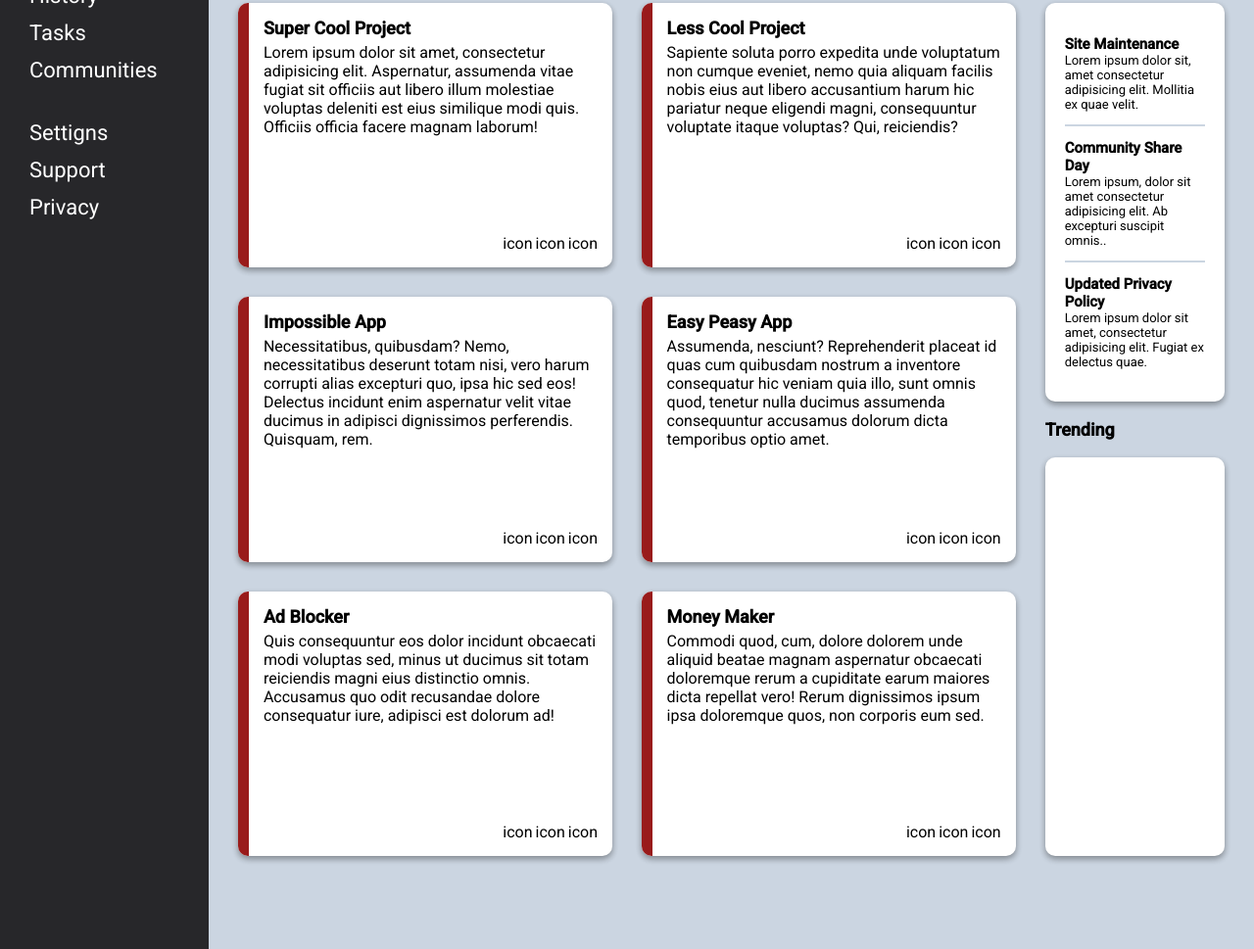
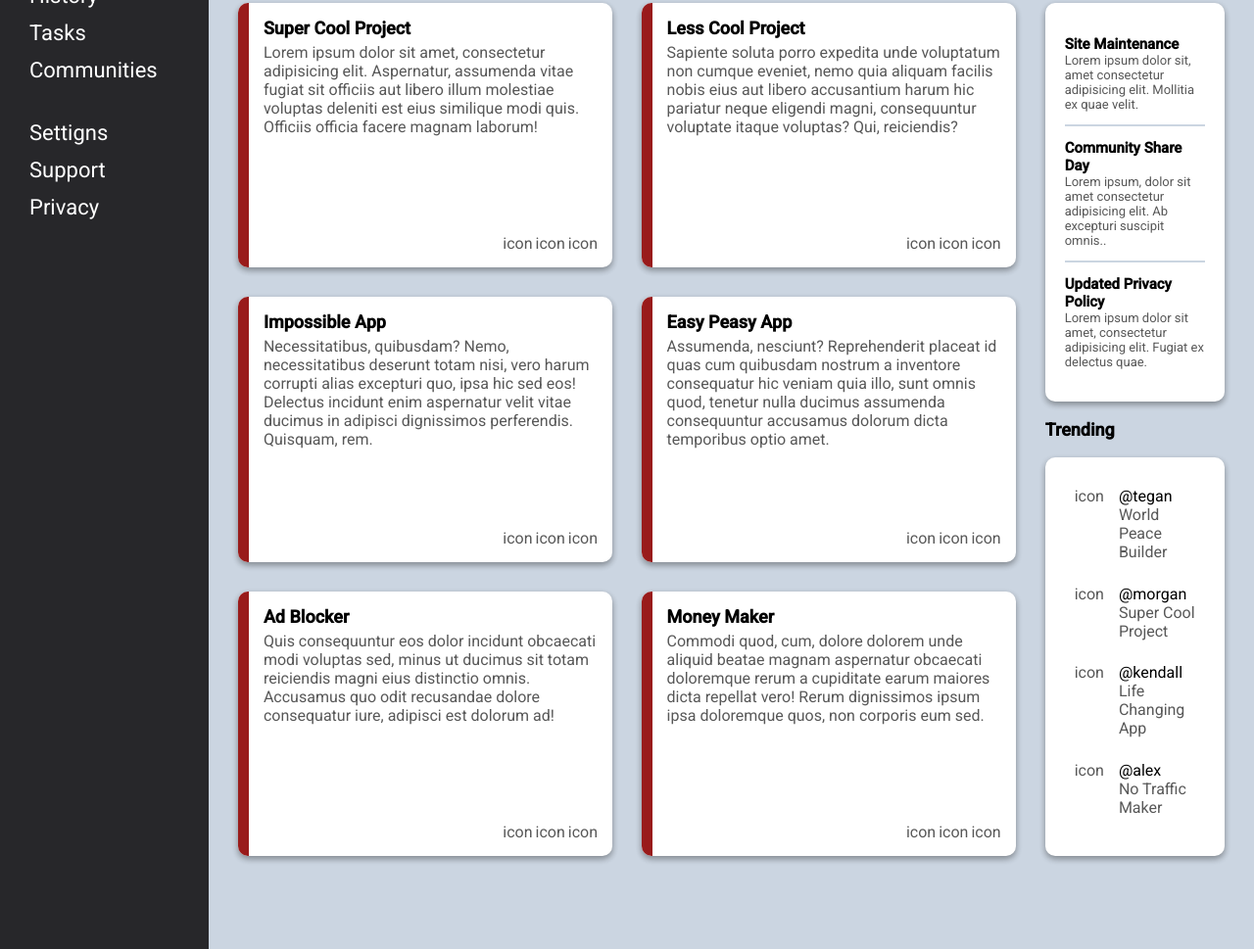
Before and after one commit to Bluesman98/Admin-Dashboard, a plain HTML site: page index.html in a window 1280 px wide. Shown: the part 234-1203 px from the top of the page at 98% size. Drawn offline with Linux system fonts and the light colour scheme.

Commit message:
create Trending area

```diff
--- a/index.html
+++ b/index.html
@@ -158,10 +158,33 @@
 
                 <div class="trending">
                     <p>Trending</p>
-                    <div></div>
-                </div>
+                        <div class="trending-container">
+                            <div>
+                                <div>icon</div>
+                                <div>
+                                    <div class="username">@tegan</div>World Peace Builder
+                                </div>
+                            </div>
+                            <div>
+                                <div>icon</div>
+                                <div>
+                                    <div class="username">@morgan</div>Super Cool Project
+                                </div>
+                            </div>
+                            <div>
+                                <div>icon</div>
+                                <div>
+                                    <div class="username">@kendall</div>Life Changing App
+                                </div>
+                            </div>
+                            <div>
+                                <div>icon</div>
+                                <div>
+                                    <div class="username">@alex</div>No Traffic Maker
+                                </div>
+                            </div>
+                        </div>
             </div>
-
         </div>
     </div>
 
--- a/style.css
+++ b/style.css
@@ -59,8 +59,7 @@ button{
 }
 
 button:hover{
-    background-color: white;
-    color: #27272A;
+    background-color: #991B1B;
     box-shadow: rgba(0, 0, 0, 0.25) 0px 54px 55px, rgba(0, 0, 0, 0.12) 0px -12px 30px, rgba(0, 0, 0, 0.12) 0px 4px 6px, rgba(0, 0, 0, 0.17) 0px 12px 13px, rgba(0, 0, 0, 0.09) 0px -3px 5px;
 }
 
@@ -98,6 +97,10 @@ button:hover{
 
 }
 
+.nav a:hover{
+   color: #991B1B;
+}
+
 .dashboard{
     font-size: 30px;
     font-weight: bold;
@@ -120,6 +123,7 @@ button:hover{
     grid-template-columns: 4fr 1fr;
     grid-template-rows: 10fr 1fr;
     background-color: #CBD5E1;
+    color: #585858;
 }
 
 .projects{
@@ -133,6 +137,7 @@ button:hover{
 .projects>p{
     font-weight: bold;
     font-size: 18px;
+    color: black;
 }
 .project-grid{
     flex:1;
@@ -172,6 +177,7 @@ gap: 5px;
 .card>:nth-child(2)>:first-child{
     font-size: 18px;
     font-weight: bold;
+    color: black;
 }
 
 .icons{
@@ -194,6 +200,7 @@ gap: 5px;
 .main-right>div>p{
     font-weight: bold;
     font-size: 18px;
+    color: black;
 }
 
 .annoucements {
@@ -212,6 +219,7 @@ gap: 5px;
 .title{
     font-weight: bold;
     font-size: 15px;
+    color: black;
 }
 .line{
     color: #CBD5E1;
@@ -232,3 +240,19 @@ gap: 5px;
     border-radius: 10px;
     box-shadow: rgba(0, 0, 0, 0.16) 0px 3px 6px, rgba(0, 0, 0, 0.23) 0px 3px 6px;
 }
+
+.trending-container{
+    display: flex;
+    flex-direction: column;
+    justify-content: space-between;
+    padding: 30px 30px 40px 30px;
+}
+
+.trending-container>div{
+    display: flex;
+    gap: 15px;
+}
+
+.username{
+    color: black;
+}
```
